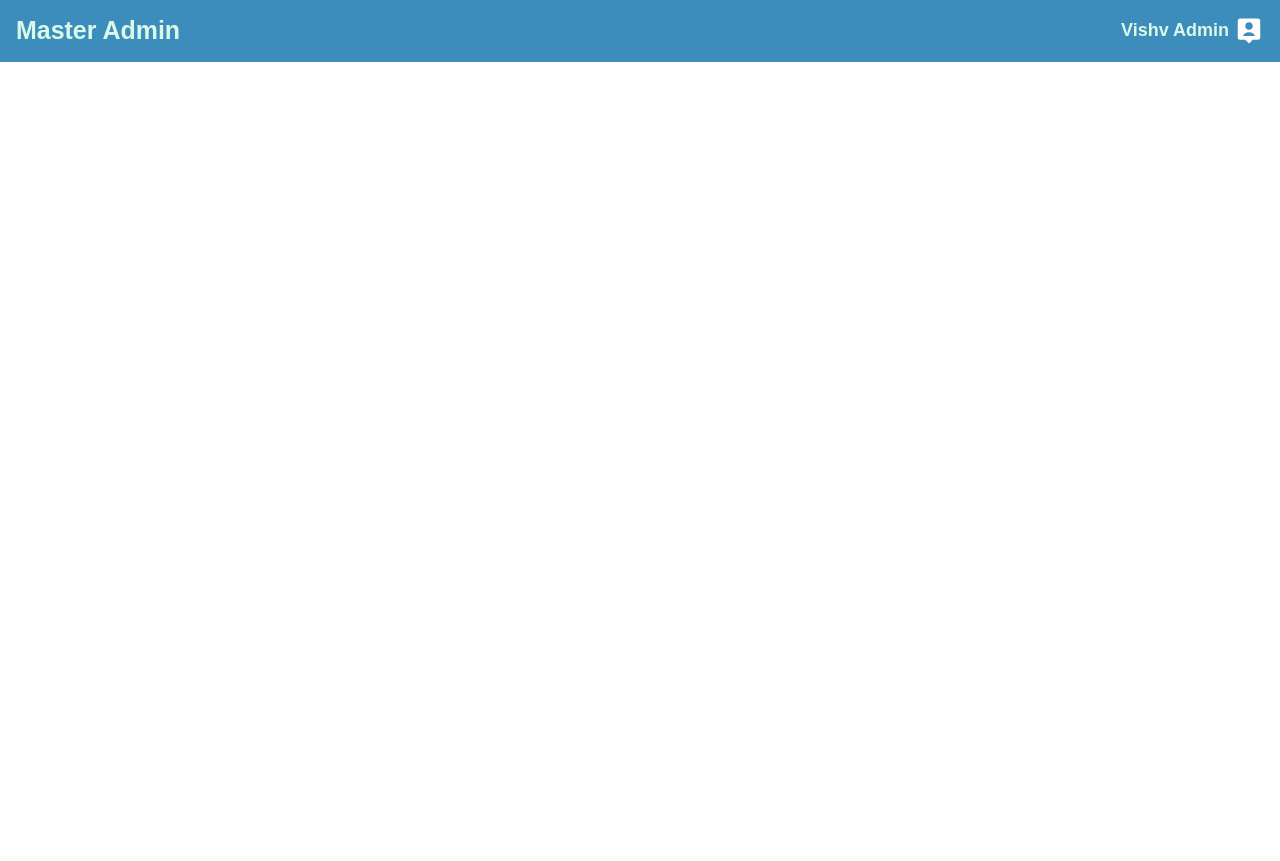
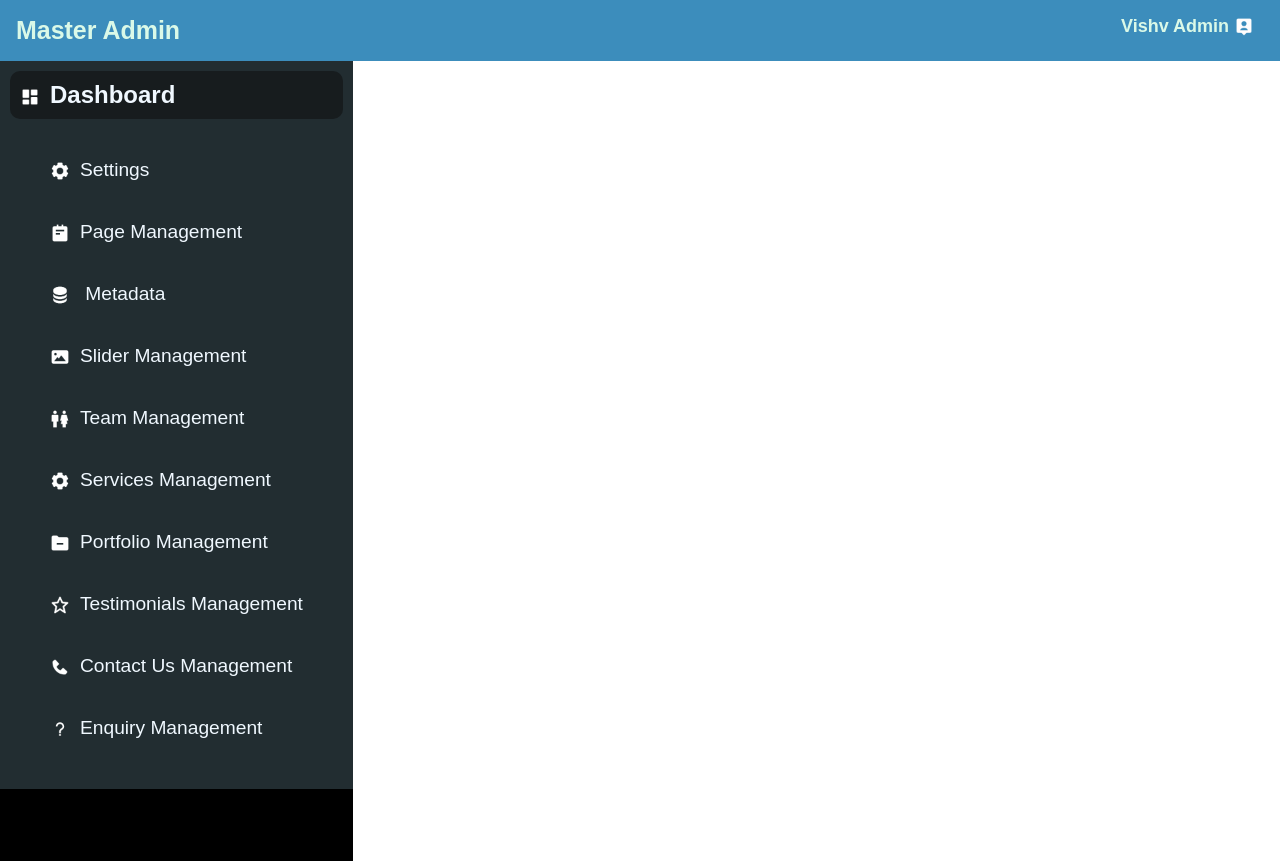
Before and after one commit to vishvadeep-chauhan/Admin-page-html-css, a plain HTML site: page index.html.html in a window 1280 px wide. Before the commit the page ends 800 px from the top, so only its background shows below. Drawn offline with Linux system fonts and the light colour scheme.

Commit message:
add dasbord sidebar

```diff
--- a/index.html.html
+++ b/index.html.html
@@ -24,6 +24,47 @@
           </li>
         </ul>
       </header>
+
+      <aside class="sidebar">
+        <!-- sidebar -->
+        <nav id="Dashboard">
+          <h3 class="Dashbord_text">
+            <img src="./icons/Daskbord.png" alt="png" />Dashboard
+          </h3>
+          <p class="item">
+            <img src="./icons/setting.png" alt="png" />Settings
+          </p>
+          <p class="item">
+            <img src="./icons/Page.png" alt="png" />Page Management
+          </p>
+          <p class="item">
+            <img src="./icons/data.png" alt="Metadata img" /> Metadata
+          </p>
+          <p class="item">
+            <img src="./icons/sider.png" alt="png" />Slider Management
+          </p>
+          <p class="item">
+            <img src="./icons/team.png" alt="png" />Team Management
+          </p>
+          <p class="item">
+            <img src="./icons/setting.png" alt="png" />Services Management
+          </p>
+          <p class="item">
+            <img src="./icons/portfolio.png" alt="png" />Portfolio Management
+          </p>
+          <p class="item">
+            <img src="./icons/testmoniol.png" alt="png" />Testimonials
+            Management
+          </p>
+          <p class="item">
+            <img src="./icons/contact.png" alt="png" />Contact Us Management
+          </p>
+          <p class="item">
+            <img src="./icons/enquary.png" alt="enquary.png" />Enquiry
+            Management
+          </p>
+        </nav>
+      </aside>
     </div>
   </body>
 </html>
--- a/style.css
+++ b/style.css
@@ -38,14 +38,46 @@
     font-weight: 600;
 }
 
-.admin img {
+.admin img,
+.item img,
+.Dashbord_text img {
     vertical-align: middle;
+    height: 20px;
+    margin-right: 10px;
 }
 
 .admin:hover {
-    background-color: #4b4b4b;
-    border-radius: 50vh;
+    background-color: #171c1e;
+    border-radius: 10px;
     cursor: pointer;
     transition: 0.5s ease all;
     margin: 5px;
 }
+
+.Dashbord_text {
+    background-color: #171c1e;
+    padding: 10px;
+    border-radius: 10px;
+    font-size: x-large;
+
+}
+
+.sidebar {
+    background-color: #000000;
+    color: aliceblue;
+    display: inline-block;
+    width: auto;
+    height: 100vh;
+}
+
+#Dashboard {
+    background-color: #222d31;
+    padding: 10px;
+
+}
+
+#Dashboard p {
+    margin: 40px;
+    text-align: left;
+    font-size: larger;
+}
```
Also changed, not shown: icons/Daskbord.png (added), icons/Page Management.png (added), icons/Page.png (added), icons/contact.png (added), icons/data.png (added), icons/enquary.png (added), icons/meta data.png (added), icons/portfolio.png (added), icons/setting.png (added), icons/sider.png (added), icons/team.png (added), icons/testmoniol.png (added).
